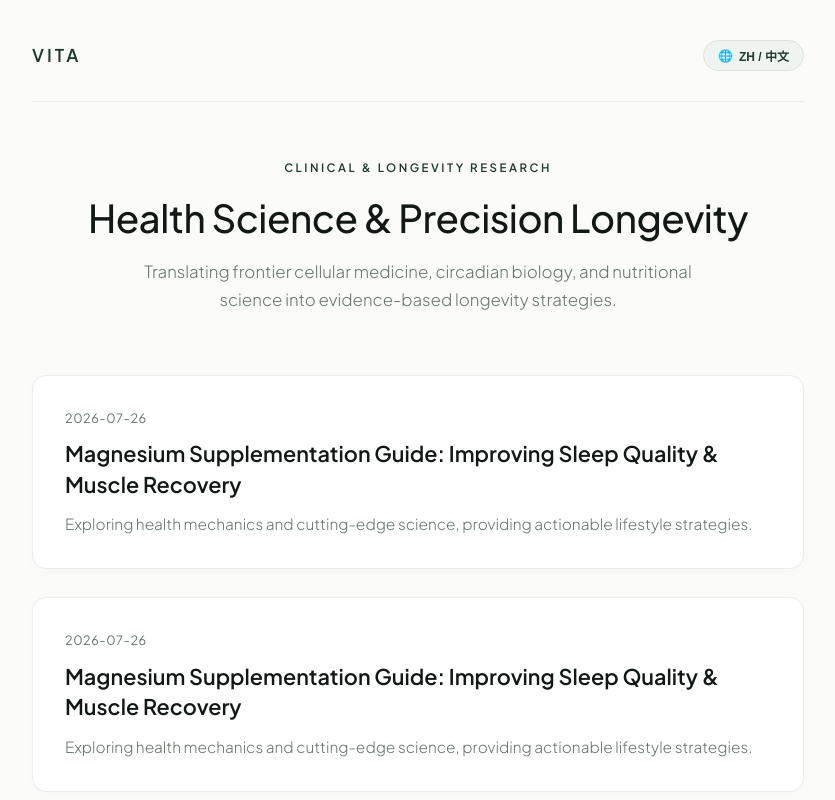
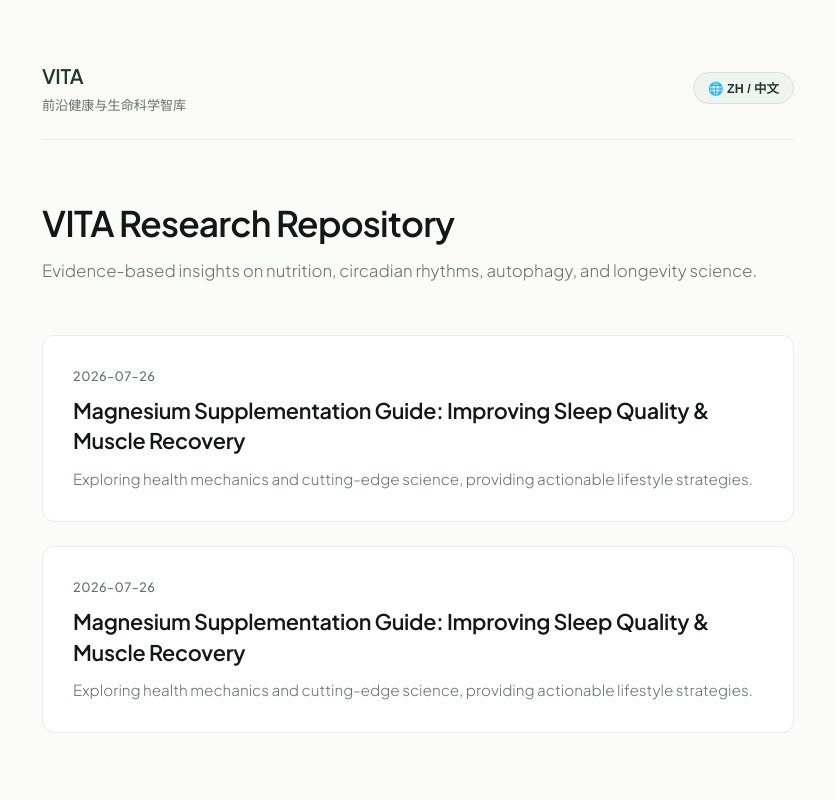
Before and after one commit to Qq566566/wb666, an Astro site: page / in a window 1280 px wide. Shown: the top 800 px of the page, without its empty margins (222-1057 px from the left). Built offline with nearby package versions, Linux system fonts and the light colour scheme; Astro itself is replaced by a stand-in of ours.

Commit message:
Refactor index.astro for improved post handling

```diff
--- a/src/pages/index.astro
+++ b/src/pages/index.astro
@@ -1,14 +1,14 @@
 ---
 import { getCollection } from 'astro:content';
 
-let posts = [];
-try {
-  posts = (await getCollection('blog')).sort(
-    (a, b) => b.data.pubDate.valueOf() - a.data.pubDate.valueOf()
-  );
-} catch (e) {
-  console.error(e);
-}
+const posts = await getCollection('blog');
+
+// 按时间降序排序
+posts.sort((a, b) => {
+  const dateA = new Date(a.data.pubDate || 0).getTime();
+  const dateB = new Date(b.data.pubDate || 0).getTime();
+  return dateB - dateA;
+});
 ---
 
 <!DOCTYPE html>
@@ -20,7 +20,6 @@ try {
   <link rel="preconnect" href="https://fonts.googleapis.com">
   <link rel="preconnect" href="https://fonts.gstatic.com" crossorigin>
   <link href="https://fonts.googleapis.com/css2?family=Plus+Jakarta+Sans:ital,wght@0,300;0,400;0,500;0,600;1,400&display=swap" rel="stylesheet">
-
   <style>
     :root {
       --bg-color: #fbfbf9;
@@ -38,135 +37,127 @@ try {
       background-color: var(--bg-color);
       color: var(--text-primary);
       font-family: 'Plus Jakarta Sans', -apple-system, BlinkMacSystemFont, "Segoe UI", Roboto, sans-serif;
-      line-height: 1.7;
+      line-height: 1.6;
       -webkit-font-smoothing: antialiased;
     }
 
     .container {
-      max-width: 820px;
+      max-width: 800px;
       margin: 0 auto;
-      padding: 40px 24px 80px 24px;
+      padding: 60px 24px;
     }
 
-    /* Top Navigation bar */
-    nav {
+    /* Navigation Header */
+    header.site-header {
       display: flex;
       justify-content: space-between;
       align-items: center;
-      padding-bottom: 30px;
-      margin-bottom: 50px;
+      margin-bottom: 60px;
+      padding-bottom: 24px;
       border-bottom: 1px solid var(--border-color);
     }
 
-    .brand-logo {
-      font-size: 1.1rem;
+    .logo {
+      font-size: 1.25rem;
       font-weight: 600;
-      letter-spacing: 3px;
-      text-transform: uppercase;
+      letter-spacing: -0.3px;
       color: var(--accent-color);
+      text-decoration: none;
     }
 
-    .lang-switcher {
+    .subtitle {
+      font-size: 0.82rem;
+      color: var(--text-muted);
+      font-weight: 400;
+      margin-top: 2px;
+    }
+
+    .lang-toggle {
       background: var(--accent-light);
       border: 1px solid #d8e2dc;
       color: var(--accent-color);
-      font-size: 0.75rem;
+      font-size: 0.78rem;
       font-weight: 600;
       padding: 6px 14px;
       border-radius: 20px;
       cursor: pointer;
       transition: all 0.2s ease;
-      display: flex;
-      align-items: center;
-      gap: 6px;
     }
 
-    .lang-switcher:hover {
+    .lang-toggle:hover {
       background: #e2ebe5;
     }
 
-    /* Header */
-    header {
-      text-align: center;
-      margin-bottom: 60px;
+    /* Hero Section */
+    .hero {
+      margin-bottom: 50px;
     }
 
-    .hero-tag {
-      display: inline-block;
-      font-size: 0.72rem;
+    .hero h1 {
+      font-size: 2.2rem;
       font-weight: 600;
-      letter-spacing: 2.5px;
-      text-transform: uppercase;
-      color: var(--accent-color);
-      margin-bottom: 16px;
+      line-height: 1.3;
+      letter-spacing: -0.8px;
+      margin-bottom: 12px;
+      color: var(--text-primary);
     }
 
-    h1 {
-      font-size: 2.4rem;
-      font-weight: 500;
-      letter-spacing: -0.5px;
-      color: var(--text-primary);
-      margin-bottom: 16px;
-      line-height: 1.25;
-    }
-
-    header p {
+    .hero p {
       color: var(--text-muted);
       font-size: 1.05rem;
       font-weight: 300;
-      max-width: 600px;
-      margin: 0 auto;
     }
 
-    /* Post list */
+    /* Post Grid */
     .post-grid {
-      display: grid;
-      gap: 28px;
+      display: flex;
+      flex-direction: column;
+      gap: 24px;
+    }
+
+    .post-card-link {
+      display: block;
+      text-decoration: none;
+      color: inherit;
+      cursor: pointer;
     }
 
     .post-card {
       background: var(--card-bg);
       border: 1px solid var(--border-color);
-      border-radius: 14px;
-      padding: 32px;
-      transition: all 0.3s cubic-bezier(0.16, 1, 0.3, 1);
-      box-shadow: 0 4px 16px rgba(0, 0, 0, 0.015);
+      border-radius: 12px;
+      padding: 30px;
+      transition: all 0.25s ease;
     }
 
-    .post-card:hover {
+    .post-card-link:hover .post-card {
+      border-color: #c8d2cb;
       transform: translateY(-2px);
-      box-shadow: 0 12px 28px rgba(30, 58, 43, 0.06);
-      border-color: #d8e2dc;
+      box-shadow: 0 10px 30px rgba(0, 0, 0, 0.03);
     }
 
     .post-date {
       font-size: 0.8rem;
       color: var(--text-muted);
       margin-bottom: 10px;
-      font-weight: 400;
+      font-weight: 500;
       letter-spacing: 0.5px;
     }
 
     .post-title {
       font-size: 1.35rem;
       font-weight: 600;
+      line-height: 1.4;
+      margin-bottom: 10px;
       color: var(--text-primary);
-      margin-bottom: 12px;
-      line-height: 1.4;
+      letter-spacing: -0.3px;
     }
 
     .post-desc {
+      font-size: 0.95rem;
       color: var(--text-muted);
-      font-size: 0.96rem;
       font-weight: 300;
       line-height: 1.6;
-    }
-
-    .empty-state {
-      text-align: center;
-      padding: 60px 0;
-      color: var(--text-muted);
-      font-weight: 300;
     }
 
     footer {
@@ -181,23 +172,25 @@ try {
 </head>
 <body>
   <div class="container">
-    <nav>
-      <div class="brand-logo">VITA</div>
-      <button class="lang-switcher" id="langBtn" onclick="toggleLanguage()">
-        🌐 <span id="btnText">ZH / 中文</span>
-      </button>
-    </nav>
+    <header class="site-header">
+      <div>
+        <a href="/" class="logo">VITA</a>
+        <div class="subtitle">前沿健康与生命科学智库</div>
+      </div>
+      <button class="lang-toggle" id="globalLangBtn" onclick="toggleGlobalLang()">🌐 ZH / 中文</button>
+    </header>
 
-    <header>
-      <span class="hero-tag" id="heroTag">CLINICAL & LONGEVITY RESEARCH</span>
-      <h1 id="heroTitle">Health Science & Precision Longevity</h1>
-      <p id="heroDesc">Translating frontier cellular medicine, circadian biology, and nutritional science into evidence-based longevity strategies.</p>
-    </header>
+    <section class="hero">
+      <h1 class="lang-en">VITA Research Repository</h1>
+      <h1 class="lang-cn" style="display: none;">VITA 健康生命智库</h1>
+      <p class="lang-en">Evidence-based insights on nutrition, circadian rhythms, autophagy, and longevity science.</p>
+      <p class="lang-cn" style="display: none;">探索科学营养、昼夜节律、细胞自噬与现代抗衰老前沿指南</p>
+    </section>
 
     <main class="post-grid">
       {posts.length === 0 ? (
         <div class="empty-state">
-          <p id="emptyText">Loading research repository...</p>
+          <p>Loading research repository...</p>
         </div>
       ) : (
         posts.map((post) => {
@@ -218,13 +211,12 @@ try {
             descEn = descParts[1].trim();
           }
 
-          const postSlug = (post.slug || post.id).replace(/\.[^/.]+$/, "");
+          // 核心修复：纯净获取 slug 并移除 .md 后缀
+          const rawId = post.slug || post.id || '';
+          const cleanSlug = rawId.replace(/\.[^/.]+$/, "");
 
           return (
-            <a
-              href={`/blog/${postSlug}/`}
-              style="text-decoration: none; color: inherit; display: block; cursor: pointer; width: 100%;"
-            >
+            <a href={`/blog/${cleanSlug}`} class="post-card-link">
               <article class="post-card">
                 <div class="post-date">
                   {post.data.pubDate ? post.data.pubDate.toISOString().split('T')[0] : 'Recently Published'}
@@ -242,87 +234,37 @@ try {
     </main>
 
     <footer>
-      <p id="footerText">© 2026 VITA Longevity Institute. All rights reserved.</p>
+      <p>© 2026 VITA Longevity Institute. All rights reserved.</p>
     </footer>
   </div>
 
   <script is:inline>
-    // 语言初始化与切换脚本
-    const i18n = {
-      en: {
-        btnText: "ZH / 中文",
-        heroTag: "CLINICAL & LONGEVITY RESEARCH",
-        heroTitle: "Health Science & Precision Longevity",
-        heroDesc: "Translating frontier cellular medicine, circadian biology, and nutritional science into evidence-based longevity strategies.",
-        emptyText: "Loading research repository...",
-        footerText: "© 2026 VITA Longevity Institute. All rights reserved."
-      },
-      zh: {
-        btnText: "EN / English",
-        heroTag: "前沿健康与生命科学智库",
-        heroTitle: "VITA 健康生命智库",
-        heroDesc: "探索科学营养、昼夜节律、细胞自噬与现代抗衰老前沿指南",
-        emptyText: "正在整理最新健康研究指南...",
-        footerText: "© 2026 VITA 健康生命研究院. 保留所有权利."
-      }
-    };
-
-    let currentLang = 'en'; // 默认英文
-
-    function detectLanguage() {
-      // 1. 优先读取用户之前手动点击保存的语言
-      const savedLang = localStorage.getItem('vita_lang');
-      if (savedLang) {
-        return savedLang;
-      }
-      // 2. 否则自动识别浏览器语言（若是中文环境则默认为 zh，其他地区全为 en）
-      const userLang = navigator.language || navigator.userLanguage;
-      if (userLang && userLang.toLowerCase().startsWith('zh')) {
-        return 'zh';
-      }
-      return 'en';
-    }
-
-    function applyLanguage(lang) {
-      currentLang = lang;
-      localStorage.setItem('vita_lang', lang);
-
-      // 更新 HTML 标签
-      document.documentElement.lang = lang === 'zh' ? 'zh-CN' : 'en';
-
-      // 更新文案
-      const texts = i18n[lang];
-      document.getElementById('btnText').innerText = texts.btnText;
-      document.getElementById('heroTag').innerText = texts.heroTag;
-      document.getElementById('heroTitle').innerText = texts.heroTitle;
-      document.getElementById('heroDesc').innerText = texts.heroDesc;
-      if (document.getElementById('emptyText')) {
-        document.getElementById('emptyText').innerText = texts.emptyText;
-      }
-      document.getElementById('footerText').innerText = texts.footerText;
-
-      // 切换文章列表元素的显示/隐藏
-      const enElems = document.querySelectorAll('.lang-en');
-      const cnElems = document.querySelectorAll('.lang-cn');
+    function formatPageByLang(lang) {
+      const enEls = document.querySelectorAll('.lang-en');
+      const cnEls = document.querySelectorAll('.lang-cn');
+      const btn = document.getElementById('globalLangBtn');
 
       if (lang === 'zh') {
-        enElems.forEach(el => el.style.display = 'none');
-        cnElems.forEach(el => el.style.display = 'block');
+        enEls.forEach(el => el.style.display = 'none');
+        cnEls.forEach(el => el.style.display = 'block');
+        if (btn) btn.innerText = '🌐 EN / English';
       } else {
-        enElems.forEach(el => el.style.display = 'block');
-        cnElems.forEach(el => el.style.display = 'none');
+        enEls.forEach(el => el.style.display = 'block');
+        cnEls.forEach(el => el.style.display = 'none');
+        if (btn) btn.innerText = '🌐 ZH / 中文';
       }
     }
 
-    function toggleLanguage() {
-      const nextLang = currentLang === 'en' ? 'zh' : 'en';
-      applyLanguage(nextLang);
+    let currentLang = localStorage.getItem('vita_lang') || 'en';
+
+    function toggleGlobalLang() {
+      currentLang = currentLang === 'en' ? 'zh' : 'en';
+      localStorage.setItem('vita_lang', currentLang);
+      formatPageByLang(currentLang);
     }
 
-    // 页面加载完成后自动应用检测到的语言
     document.addEventListener('DOMContentLoaded', () => {
-      const initialLang = detectLanguage();
-      applyLanguage(initialLang);
+      formatPageByLang(currentLang);
     });
   </script>
 </body>
```
